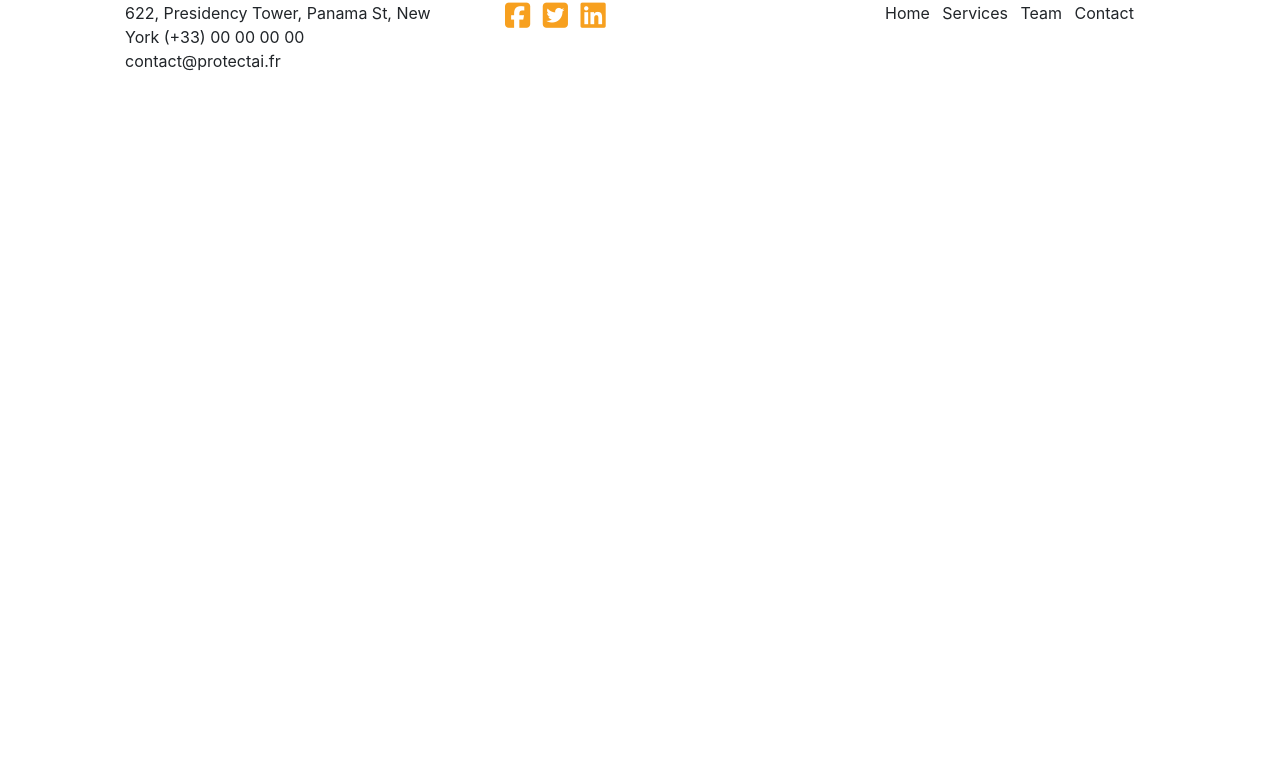
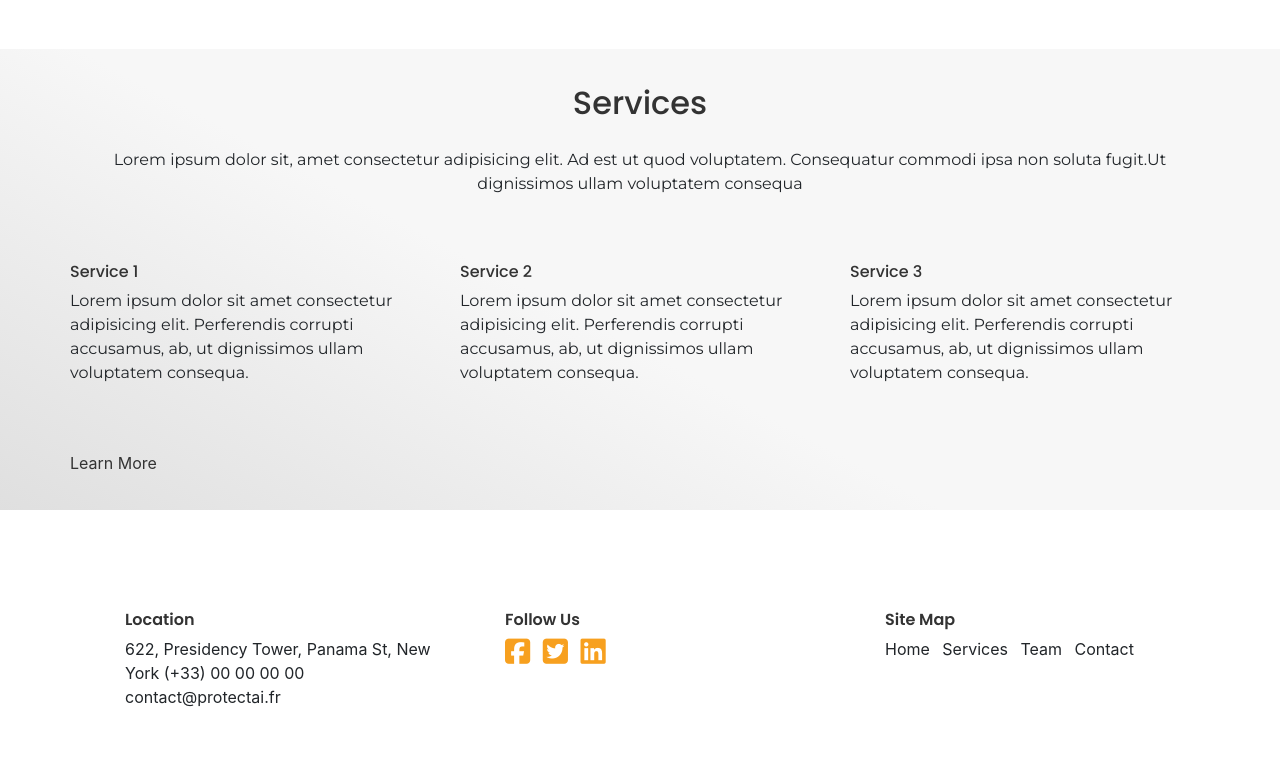
Before and after one commit to Liopin/Project, a Django app: page / in a window 1280 px wide. Shown: the part 800-1575 px from the top of the page. Before the commit the page ends 871 px from the top, so only its background shows below. Run offline with Django 3.2, Linux system fonts and the light colour scheme; grey boxes labelled with a size stand in for pictures from a placeholder-image service; some libraries are stand-ins or nearby versions.

Commit message:
service section done

```diff
--- /dev/null
+++ b/website/static/website/home.css
@@ -0,0 +1,36 @@
+
+/*--- Mission section ---*/
+.mission{
+    margin-bottom: 50px;
+}
+.mission h2{
+    margin-bottom: 25px;
+}
+
+/*--- Mission section ---*/
+.services{
+    margin-bottom: 50px;
+    padding: 35px;
+    background: linear-gradient(208deg, #f7f7f7 56%,rgba(122,122,122,0.24)100%);
+}
+
+.services h2{
+    margin-bottom: 25px;
+}
+
+.services h3{
+    font-size: 1em;
+}
+
+.services a{
+    color: var(--primary-color);
+}
+
+.services a{
+    color: var(--primary-color);
+}
+
+.services a:hover{
+    color:var(--primary-color);
+    text-decoration: none;
+}
--- a/website/static/website/main.css
+++ b/website/static/website/main.css
@@ -1,6 +1,7 @@
 @import 'footer.css';
 @import 'nav.css';
 @import 'header.css';
+@import 'home.css';
 
 
 
@@ -27,6 +28,11 @@ h1,h2,h3{
     font-family: 'Poppins';
     color: var(--primary-color);
 }
+
 a{
     text-decoration: none;
 }
+
+p{
+    font-family: var(--secondary-font);
+}
--- a/website/templates/website/home.html
+++ b/website/templates/website/home.html
@@ -12,15 +12,44 @@
         </div>
       </div>
   </header>
+  <!-- Mission -->
   <section class="container">
-    <div class="row mission">
-        <div class="col">
+    <div class="row">
+        <div class="col mission">
             <h2>Our Mission</h2>
             <p>Lorem ipsum dolor sit, amet consectetur adipisicing elit. Ad est ut quod voluptatem. Consequatur commodi ipsa non soluta fugit.</p>
             <p>Lorem ipsum dolor sit amet consectetur adipisicing elit. Ut rem exercitationem, eaque at qui quos beatae..</p>
         </div>
         <div class="col">
-
+            <img src="#" alt="">
+        </div>
+    </div>
+  </section>
+  <!-- Services Section -->
+  <section class="container-fluid services">
+    <div class="container">
+        <div class="row">
+            <div class="text-center">
+                <h2>Services</h2>
+                <p>Lorem ipsum dolor sit, amet consectetur adipisicing elit. Ad est ut quod voluptatem. Consequatur commodi ipsa non soluta fugit.Ut dignissimos ullam voluptatem consequa</p>
+            </div>
+            <div class="row">
+                <div class="col">
+                   <h3>Service 1</h3>
+                   <p>Lorem ipsum dolor sit amet consectetur adipisicing elit. Perferendis corrupti accusamus, ab, ut dignissimos ullam voluptatem consequa.</p>
+                </div>
+                <div class="col">
+                    <h3>Service 2</h3>
+                    <p>Lorem ipsum dolor sit amet consectetur adipisicing elit. Perferendis corrupti accusamus, ab, ut dignissimos ullam voluptatem consequa.</p>
+                 </div>
+                 <div class="col">
+                    <h3>Service 3</h3>
+                    <p>Lorem ipsum dolor sit amet consectetur adipisicing elit. Perferendis corrupti accusamus, ab, ut dignissimos ullam voluptatem consequa.</p>
+                 </div>
+            </div>
+            <div class="">
+                <a href="{'url website/services'}">Learn More</a>
+            </div>
         </div>
     </div>
   </section>
```
